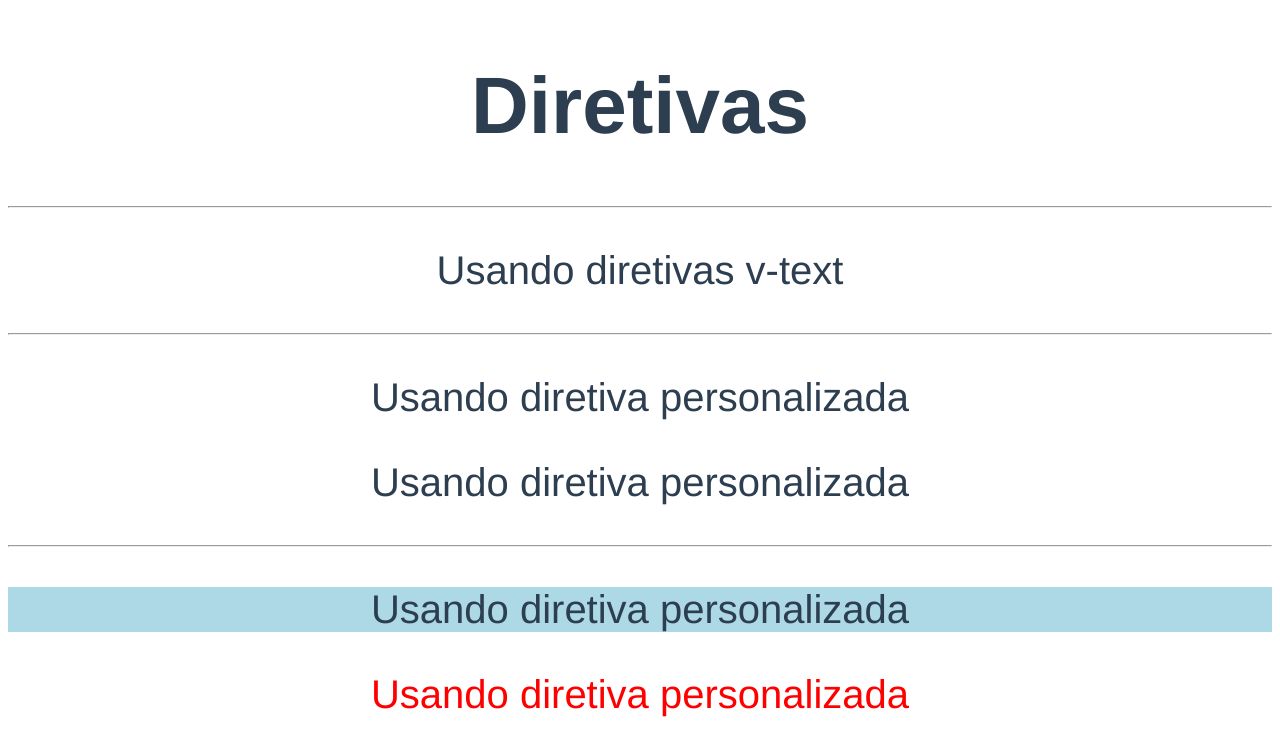
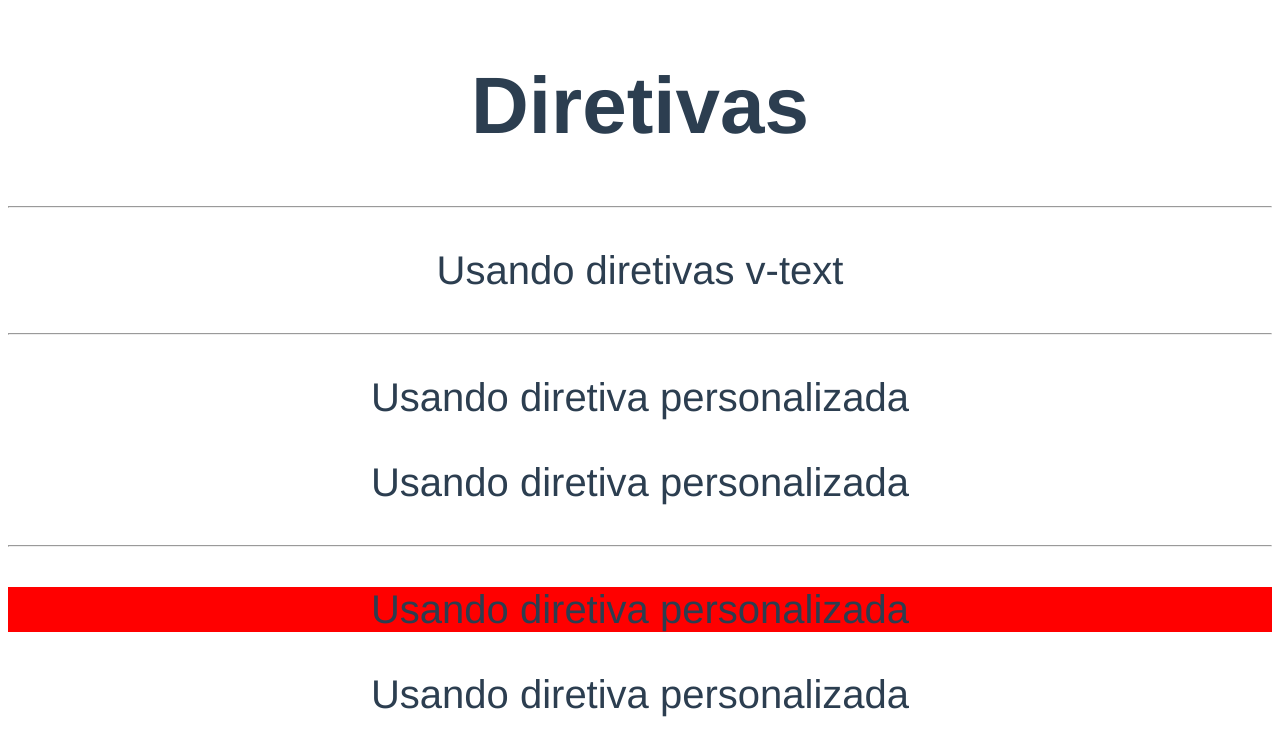
Before and after one commit to hugopedro/Vue, a Vue app in the folder diretivas-exercicios/: page / in a window 1280 px wide. Shown: the top 756 px of the page. Built offline with nearby package versions, Linux system fonts and the light colour scheme.

Commit message:
187 Passando Valores mais Complexos para as Diretivas

```diff
--- a/diretivas-exercicios/src/App.vue
+++ b/diretivas-exercicios/src/App.vue
@@ -7,8 +7,8 @@
 		<p v-destaque:fundo.atrasar="'lightblue'">Usando diretiva personalizada</p> <!-- se for passar string tem que usar aspas simples -->
 		<p v-destaque.atrasar="cor">Usando diretiva personalizada</p>
 		<hr>
-		<p v-destaque-local:fundo.atrasar.alternar="'lightblue'">Usando diretiva personalizada</p> <!-- se for passar string tem que usar aspas simples -->
-		<p v-destaque-local.atrasar="cor">Usando diretiva personalizada</p>
+		<p v-destaque-local:fundo.atrasar.alternar="{cor1: 'green', cor2: 'red', atraso: 2000, intervalo: 200}">Usando diretiva personalizada</p> <!-- se for passar string tem que usar aspas simples -->
+		<p v-destaque-local.atrasar="{cor1: 'red', atraso: 5000}">Usando diretiva personalizada</p>
 
 		<!-- <p v-teste:argumento.mod1.mod2.mod3="'valor'"></p> -->
 
@@ -32,10 +32,10 @@
 				}
 
 				let atraso = 0
-				if (binding.modifiers['atrasar']) atraso = 3000 //usando modificador pra atrasar
+				if (binding.modifiers['atrasar']) atraso = binding.value.atraso //usando modificador pra atrasar
 
-				const cor1 = binding.value
-				const cor2 = 'purple'
+				const cor1 = binding.value.cor1
+				const cor2 = binding.value.cor2
 				let corAtual = cor1
 
 				setTimeout(() => {
@@ -43,9 +43,9 @@
 					setInterval(() => {
 						corAtual = corAtual === cor1 ? cor2 : cor1
 						aplicarCor(corAtual)
-					}, 1000)
+					}, binding.value.cor1.intervalo)
 				} else {
-					aplicarCor(binding.value)
+					aplicarCor(binding.value.cor1)
 				}
 			}, atraso )
 		}
```
